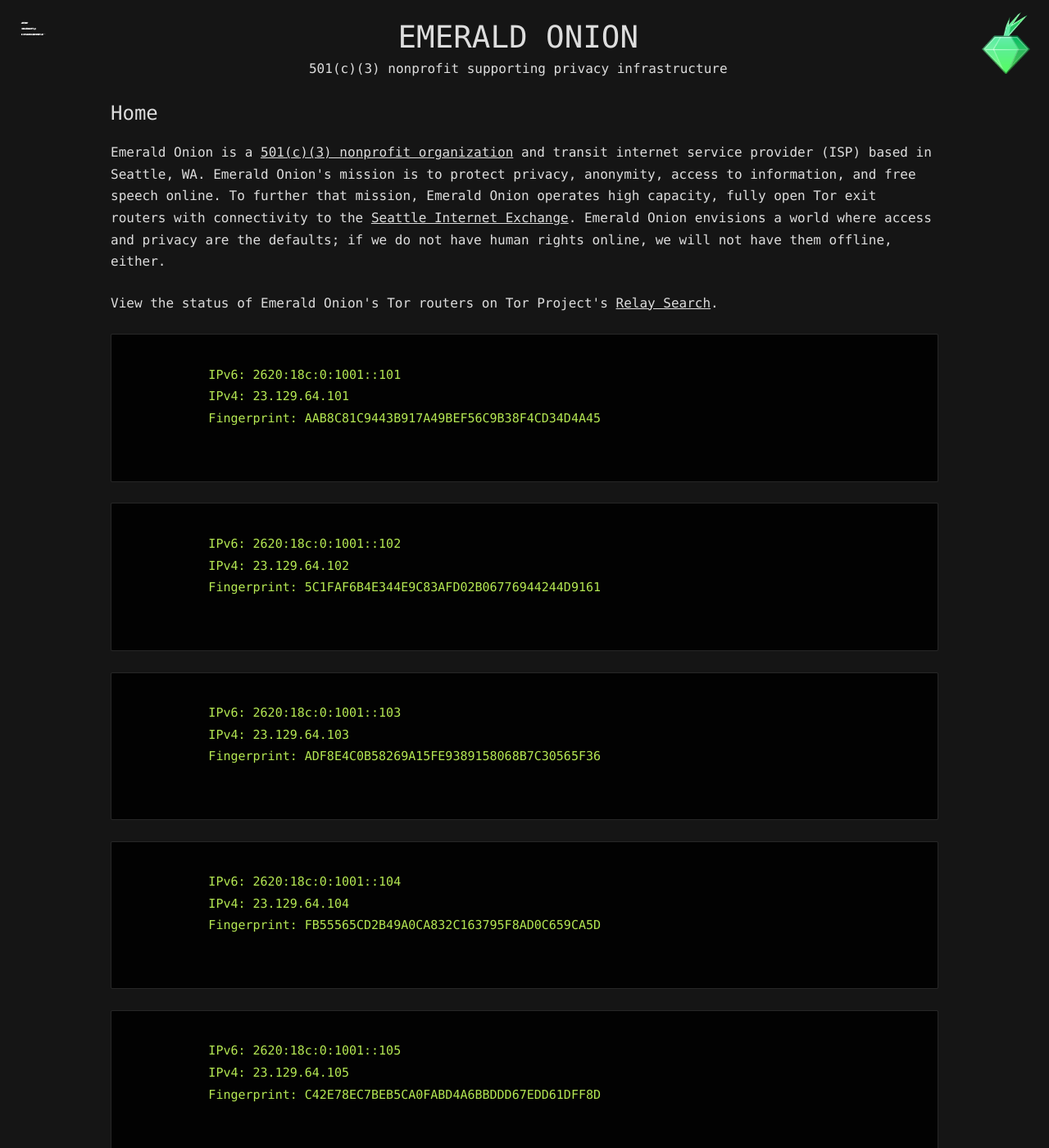
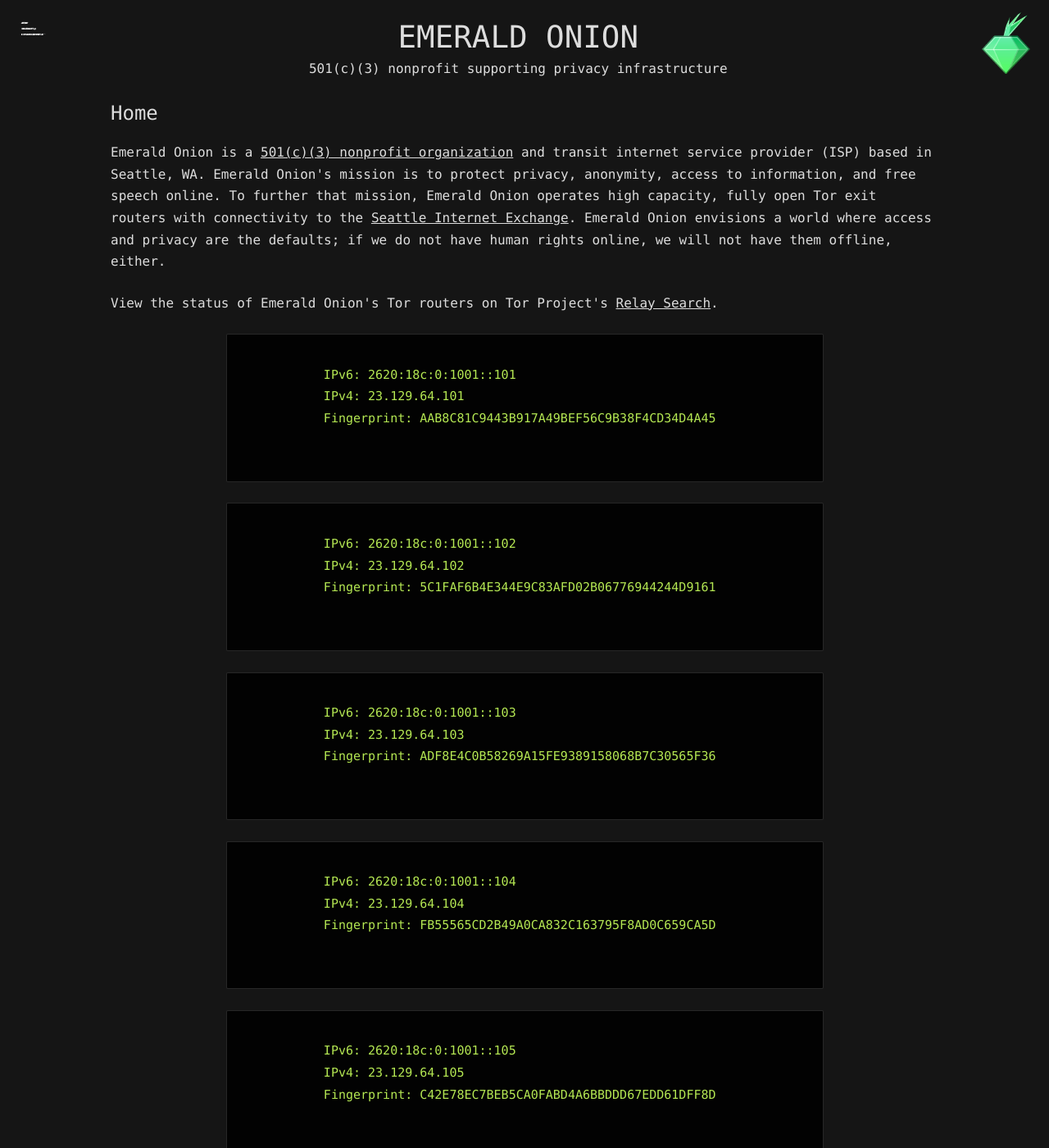
Before and after one commit to emeraldonion/emeraldonion.github.io, a Jekyll site: the page index.html, which Jekyll copies as it is, in a window 1280 px wide and 1400 px high. Shown: the whole window at 82% size. Built offline with Jekyll 4.4.1, drawn with Linux system fonts in a browser that asks for light colours.

Commit message:
Added media queries for code block max-widths

```diff
--- a/css/index.css
+++ b/css/index.css
@@ -509,7 +509,9 @@
 	font-size: 0.9375rem;
 	line-height: 1.6;
 	margin-bottom: 1.6em;
-	max-width: 100%;
+	max-width: 95%;
+	margin-left: auto;
+	margin-right: auto;
 	overflow: auto;
 	padding: 1.6em;
 }
@@ -692,12 +694,14 @@
 @media (max-width: 691px) {
 	.site-description {
 		display: none;
-    }
+  }
 }
 
 /* Medium Devices (tablets, 768px and up) */
 @media (min-width: 768px) {
-
+  pre {
+	  max-width: 70%;
+	}
 }
 
 /* Large Devices (desktops, 992px and up) */
@@ -711,5 +715,18 @@
 		padding-left: 9em;
 		padding-right: 9em;
 	}
+}
 
+/* Wide Screen Devices (wide screens, 1600px and up) */
+@media (min-width: 1600px){
+  pre {
+    max-width: 55%;
+  }
 }
+
+/* Extra-Wide Screen Devices (wide screens, 1800px and up) */
+@media(min-width: 1800px){
+  pre {
+    max-width: 40%;
+  }
+}
```
